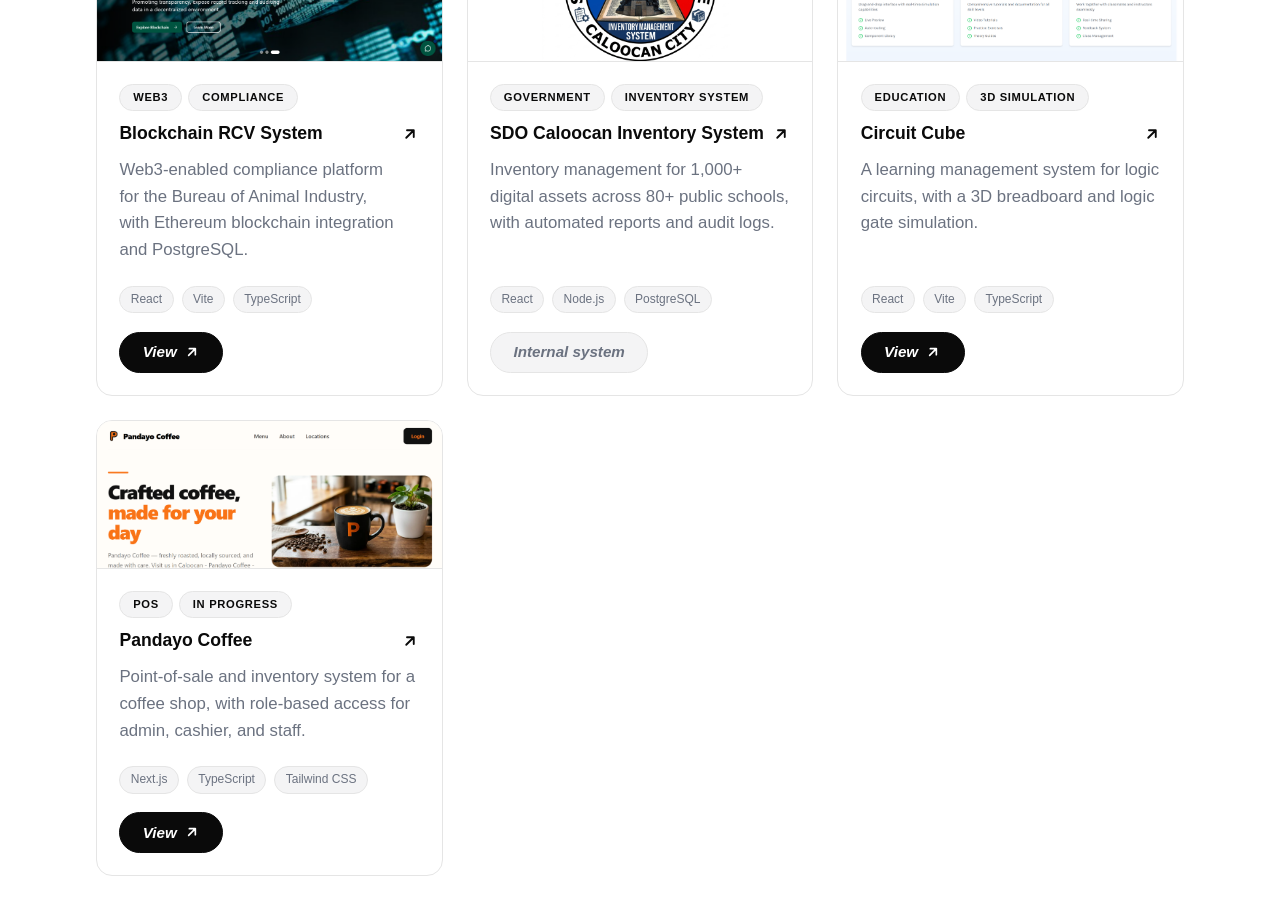
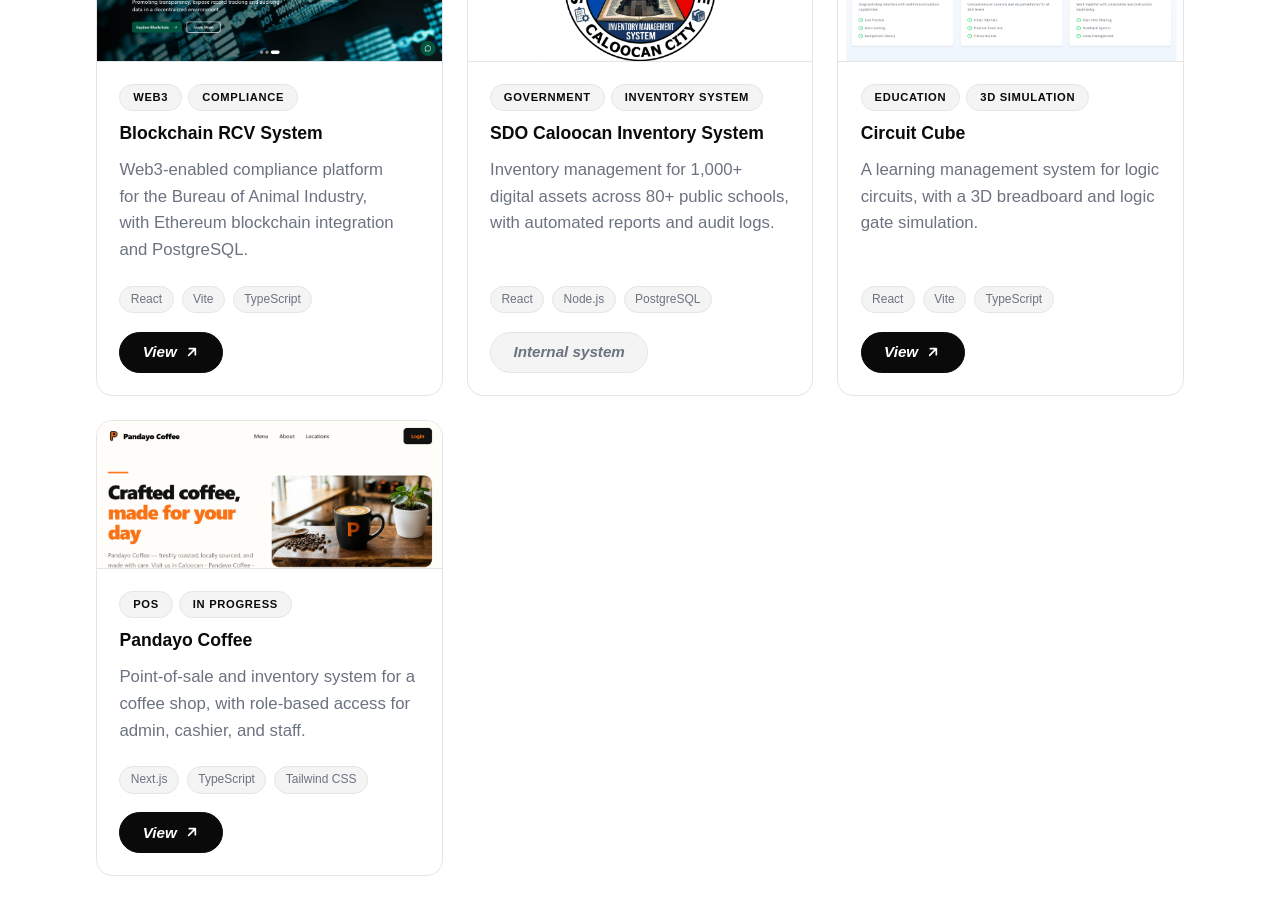
Before and after one commit to JjMcdal/portfolio-jjmcdal, a Next.js app: page / in a window 1280 px wide. Shown: the part 4780-5695 px from the top of the page. Built offline with nearby package versions, Linux system fonts and the light colour scheme; no server answers.

Commit message:
refactor: remove card click link so only the View button navigates

```diff
--- a/components/Projects.tsx
+++ b/components/Projects.tsx
@@ -2,7 +2,6 @@
 
 import { useState } from "react";
 import Image from "next/image";
-import Link from "next/link";
 import { PROJECTS } from "@/lib/data";
 
 // Preferred order of the filter pills. Add new tags here; a pill only shows
@@ -131,23 +130,8 @@ export default function Projects() {
                   </div>
                 )}
 
-                <h3>
-                  <Link href={`/projects/${project.id}`} className="card-link">
-                    <span>{project.title}</span>
-                    <svg
-                      className="arrow"
-                      viewBox="0 0 24 24"
-                      fill="none"
-                      stroke="currentColor"
-                      strokeWidth="2.5"
-                      strokeLinecap="round"
-                      strokeLinejoin="round"
-                      aria-hidden="true"
-                    >
-                      <path d="M7 17 17 7M8 7h9v9" />
-                    </svg>
-                  </Link>
-                </h3>
+                {/* Plain title: clicking the card does nothing, only the View button navigates */}
+                <h3>{project.title}</h3>
 
                 <p>{project.short}</p>
 
```
